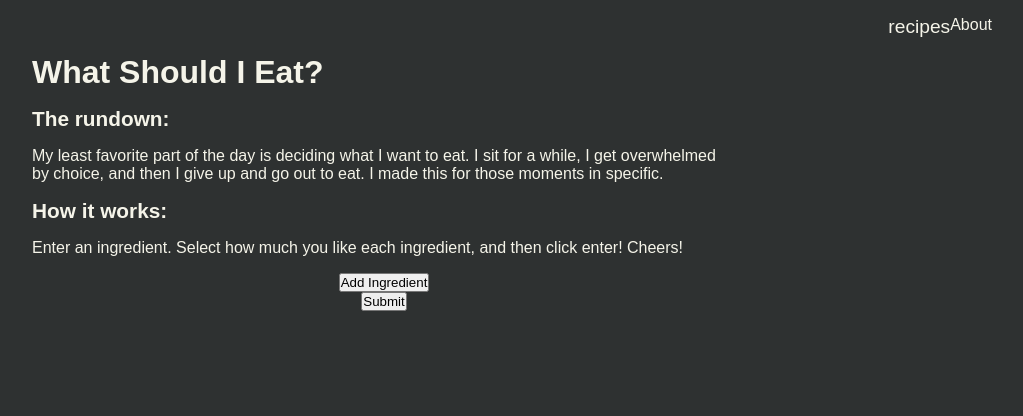
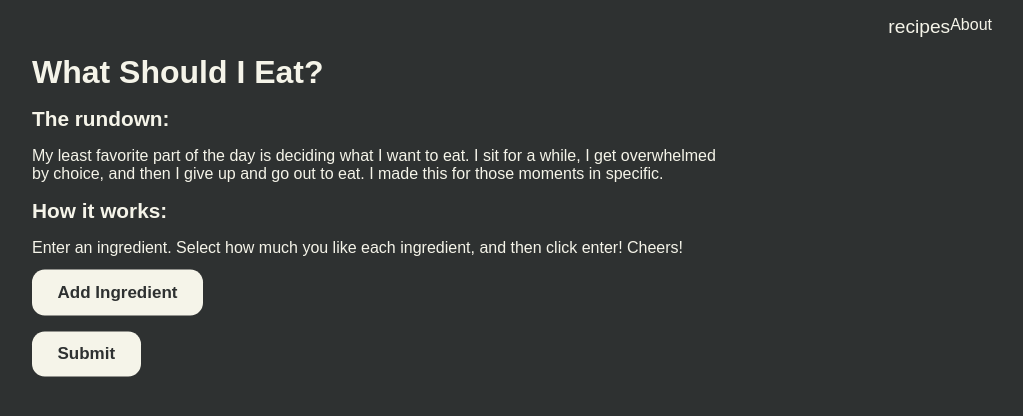
Before and after one commit to mramirez0610/whatshouldieat, a Next.js app: page / in a window 1280 px wide. Shown: the top 416 px of the page, without its empty margins (256-1279 px from the left). Built offline with nearby package versions, Linux system fonts and the light colour scheme; a web font is replaced by a local one.

Commit message:
switched from @import to @forward for variables -- button styling

```diff
--- /dev/null
+++ b/src/app/styles/_all.scss
@@ -0,0 +1 @@
+@forward "variables";
--- a/src/app/styles/components/input.module.scss
+++ b/src/app/styles/components/input.module.scss
@@ -1,4 +1,4 @@
-@import "@styles/variables";
+@use "../all" as *;
 
 .inputs {
   display: flex;
@@ -48,6 +48,40 @@
     }
   }
 
+  .buttons {
+    display: flex;
+    gap: 2vh;
+    flex-direction: column;
+    align-items: flex-start;
+    width: 100%;
+
+    .button {
+      font-family: $body-font;
+
+      display: block;
+      box-sizing: border-box;
+      border: 2px solid $black;
+      border-radius: 0.75em;
+      padding: 0.75em 1.5em;
+      background: $white;
+      color: $black;
+      transform: translateY(-0.2em);
+      transition: transform 0.1s ease;
+
+      font-size: 17px;
+      font-weight: bold;
+      border: none;
+      cursor: pointer;
+
+      &:hover {
+        transform: translateY(-0.33em);
+      }
+
+      &:active {
+        transform: translateY(0);
+      }
+    }
+  }
   .error {
     color: red;
     font-size: 12px;
--- a/src/app/styles/components/nav.module.scss
+++ b/src/app/styles/components/nav.module.scss
@@ -1,4 +1,4 @@
-@import "@styles/variables";
+@use "../all" as *;
 
 .nav {
   display: flex;
--- a/src/app/styles/components/recipe.module.scss
+++ b/src/app/styles/components/recipe.module.scss
@@ -1,4 +1,4 @@
-@import "@styles/variables";
+@use "../all" as *;
 
 .recipe {
   .back {
--- a/src/app/styles/globals.scss
+++ b/src/app/styles/globals.scss
@@ -1,4 +1,4 @@
-@import "variables";
+@use "./all" as *;
 @import url("https://api.fontshare.com/v2/css?f[]=panchang@300,400,500,700&f[]=tabular@300,400,500&display=swap");
 
 * {
--- a/src/app/styles/pages/home.module.scss
+++ b/src/app/styles/pages/home.module.scss
@@ -1,4 +1,4 @@
-@import "@styles/variables.scss";
+@use "../all" as *;
 
 .content {
   width: 55vw;
--- a/src/components/Inputs.js
+++ b/src/components/Inputs.js
@@ -83,8 +83,14 @@ export default function Inputs() {
       ) : (
         <>
           {Ingredients()}
-          <button onClick={addIngredient}>Add Ingredient</button>
-          <button onClick={submit}>Submit</button>
+          <div className={styles.buttons}>
+            <button className={styles.button} onClick={addIngredient}>
+              Add Ingredient
+            </button>
+            <button className={styles.button} onClick={submit}>
+              Submit
+            </button>
+          </div>
         </>
       )}
     </div>
```
